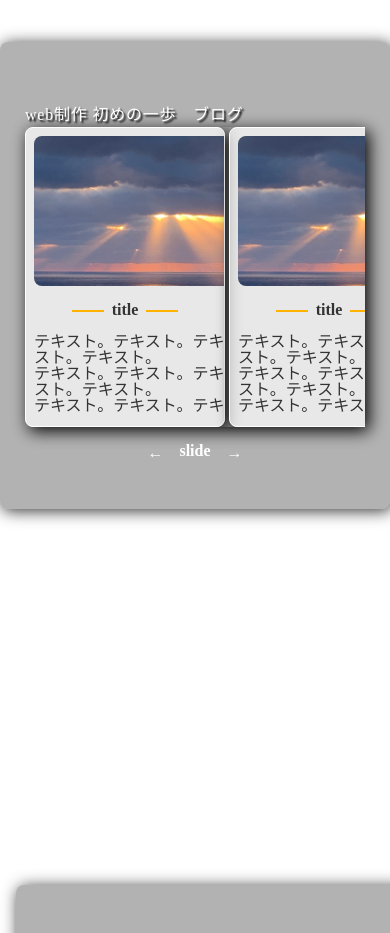
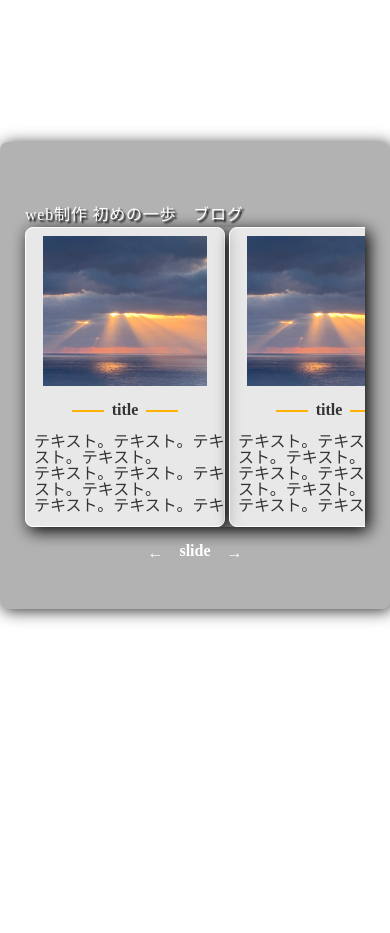
Before and after one commit to Hati-Hati/testPage, a plain HTML site: page index.html in a window 390 px wide. Shown: the part 2640-3573 px from the top of the page. Drawn offline with nearby package versions, Linux system fonts and the light colour scheme.

Commit message:
Add files via upload

```diff
--- a/css/style.css
+++ b/css/style.css
@@ -366,7 +366,7 @@ header {
 }
 @media screen and (max-width: 550px) {
   .keyvisual {
-    height: 250px;
+    height: 350px;
   }
   .keyvisual .textAnimation {
     font-size: 2rem;
@@ -652,14 +652,24 @@ header {
   display: block;
   width: 284px;
   height: 150px;
+  text-align: center;
   border-radius: 8px;
-  overflow: hidden;
+}
+@media screen and (max-width: 576px) {
+  .topBlogCard__imgWrapper {
+    width: 100%;
+  }
 }
 .topBlogCard__imgWrapper img {
   width: 100%;
   height: 150px;
   -o-object-fit: cover;
      object-fit: cover;
+}
+@media screen and (max-width: 576px) {
+  .topBlogCard__imgWrapper img {
+    width: 90%;
+  }
 }
 .topBlogCard__title {
   text-align: center;
```
